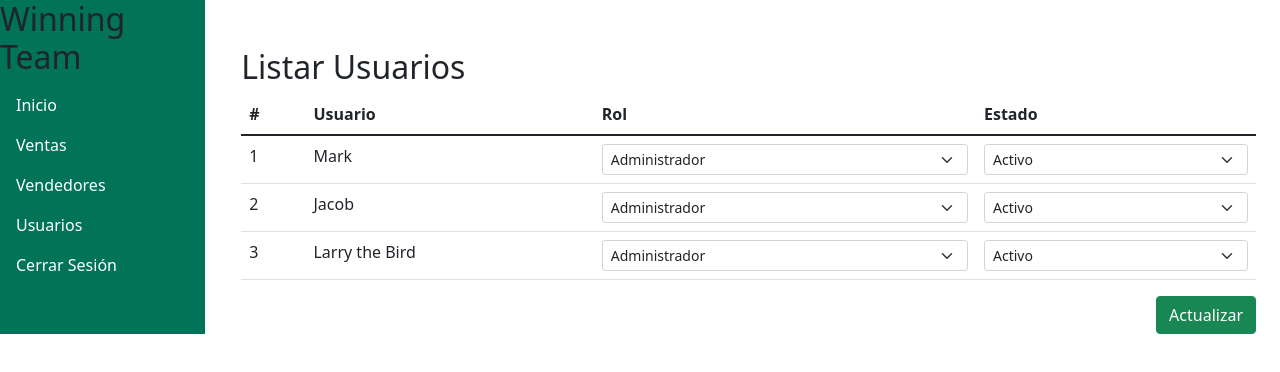
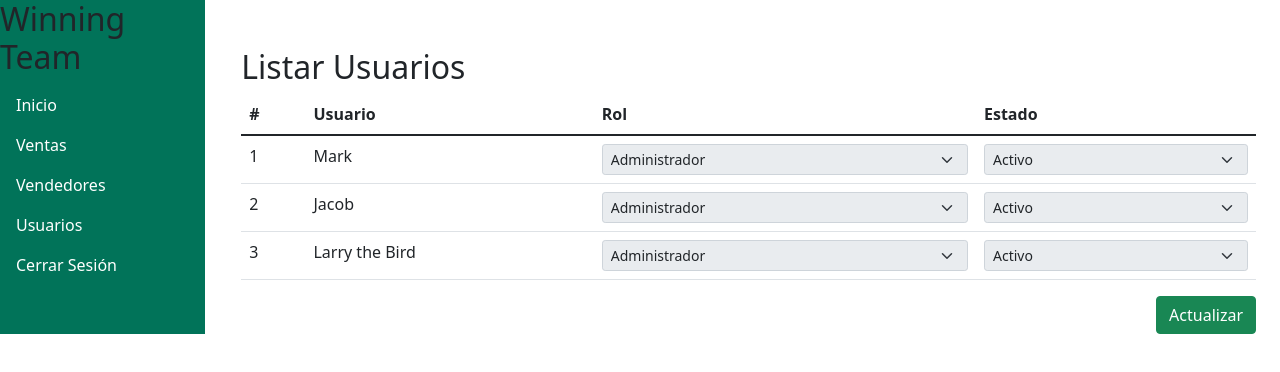
Before and after one commit to Felipe2509/gestionUsuarios, a React (Create React App) app: page / in a window 1280 px wide. Shown: the top 372 px of the page. Built offline with nearby package versions, Linux system fonts and the light colour scheme.

Commit message:
Funcion actualizar correcta

```diff
--- a/src/App.css
+++ b/src/App.css
@@ -1,5 +1,6 @@
 .App {
   text-align: center;
+
 }
 
 .App-logo {
--- a/src/gestionUsuarios/components/Buttons.js
+++ b/src/gestionUsuarios/components/Buttons.js
@@ -1,26 +1,24 @@
-import React, {useState} from 'react';
+import React from 'react';
 import Button from 'react-bootstrap/Button';
-const Buttons = () => {
+const Buttons = ({opcion, setOpcion}) => {
 
-    const [opc, setOpc] = useState(1);
+    const update = () => {
+        setOpcion(false);
+      };
 
-    const handleClick = (event) => {
-        if (opc === 1) {
-            setOpc(-1);
-        }else{
-            setOpc(1);
-        }
-    }
+      const accept = () => {
+        setOpcion(true);
+      };
 
-    if(opc === 1){
+    if(opcion) {
         return (
-            <Button onClick={handleClick} variant="success" className="float-end">Actualizar</Button>
+            <Button onClick={update} variant="success" className="float-end">Actualizar</Button>
         )
     }else{
         return (
             <React.Fragment>
-                <Button onClick={handleClick} variant="success" className="float-end">Aceptar</Button>
-                <Button onClick={handleClick} variant="secondary" className="float-end">Cancelar</Button>
+                <Button onClick={accept} variant="success" className="float-end">Aceptar</Button>
+                <Button onClick={accept} variant="secondary" className="float-end me-3">Cancelar</Button>
             </React.Fragment>
         )
     }
--- a/src/gestionUsuarios/components/FormSelectEstado.js
+++ b/src/gestionUsuarios/components/FormSelectEstado.js
@@ -1,6 +1,15 @@
+import React from 'react';
 import Form from 'react-bootstrap/Form'
 
-const FormSelectEstado = () => {
+const FormSelectEstado = ({opc}) => {
+    if (opc){
+        return (
+            <Form.Select disabled="true" size="sm">
+                <option>Activo</option>
+                <option>Inactivo</option>
+            </Form.Select>
+        )
+    }else{
         return (
             <Form.Select size="sm">
                 <option>Activo</option>
@@ -8,5 +17,6 @@ const FormSelectEstado = () => {
             </Form.Select>
         )
     }
+}
 
 export default FormSelectEstado;
--- a/src/gestionUsuarios/components/FormSelectRol.js
+++ b/src/gestionUsuarios/components/FormSelectRol.js
@@ -1,12 +1,22 @@
 import Form from 'react-bootstrap/Form'
 
-const FormSelectEstado = () => {
-    return (
-        <Form.Select size="sm" className="form-width">
-            <option>Administrador</option>
-            <option>Vendedor</option>
-        </Form.Select>
-    )
+const FormSelectRol = ({opc}) => {
+    if (opc){
+        return (
+            <Form.Select disabled="true" size="sm">
+                <option>Administrador</option>
+                <option>Vendedor</option>
+            </Form.Select>
+        )
+    }else{
+        return (
+            <Form.Select size="sm">
+                <option>Administrador</option>
+                <option>Vendedor</option>
+            </Form.Select>
+        )
+    }
+
 }
 
-export default FormSelectEstado;
+export default FormSelectRol;
--- a/src/gestionUsuarios/components/ListaUsuarios.js
+++ b/src/gestionUsuarios/components/ListaUsuarios.js
@@ -3,7 +3,7 @@ import Table from 'react-bootstrap/Table';
 import FormSelectEstado from './FormSelectEstado'
 import FormSelectRol from './FormSelectRol'
 
-const ListarUsuarios = () => {
+const ListarUsuarios = ({opcion}) => {
     return (
       <React.Fragment>
             <Table fluid>
@@ -19,20 +19,20 @@ const ListarUsuarios = () => {
                 <tr>
                   <td>1</td>
                   <td>Mark</td>
-                  <td><FormSelectRol /></td>
-                  <td><FormSelectEstado /></td>
+                  <td><FormSelectRol opc={opcion}/></td>
+                  <td><FormSelectEstado opc={opcion}/></td>
                 </tr>
                 <tr>
                   <td>2</td>
                   <td>Jacob</td>
-                  <td><FormSelectRol /></td>
-                  <td><FormSelectEstado /></td>
+                  <td><FormSelectRol opc={opcion}/></td>
+                  <td><FormSelectEstado opc={opcion}/></td>
                 </tr>
                 <tr>
                   <td>3</td>
                   <td>Larry the Bird</td>
-                  <td><FormSelectRol /></td>
-                  <td><FormSelectEstado /></td>
+                  <td><FormSelectRol opc={opcion}/></td>
+                  <td><FormSelectEstado opc={opcion}/></td>
                 </tr>
               </tbody>
             </Table>
--- a/src/gestionUsuarios/components/styles.css
+++ b/src/gestionUsuarios/components/styles.css
@@ -1,3 +1,3 @@
 .form-width{
-    width: 15px 1important;
+    width: 10px 1important;
 }
--- a/src/gestionUsuarios/pages/Usuarios.js
+++ b/src/gestionUsuarios/pages/Usuarios.js
@@ -1,15 +1,22 @@
-import React from 'react';
+import React, {useState} from 'react';
 import ListaUsuarios from '../components/ListaUsuarios'
 import Buttons from '../components/Buttons'
 
 const Usuarios = () => {
+    const [visible, setVisible] = useState(true);
+
 
     return(
-        <div>
+        <React.Fragment>
             <h2 className="mt-5">Listar Usuarios</h2>
-            <ListaUsuarios />
-            <Buttons/>
-        </div>
+            <ListaUsuarios
+                opcion={visible}
+                />
+            <Buttons
+                opcion={visible}
+                setOpcion={setVisible}
+                />
+        </React.Fragment>
     );
 }
 
```
Lines whose indentation alone changed are shown as unchanged.
